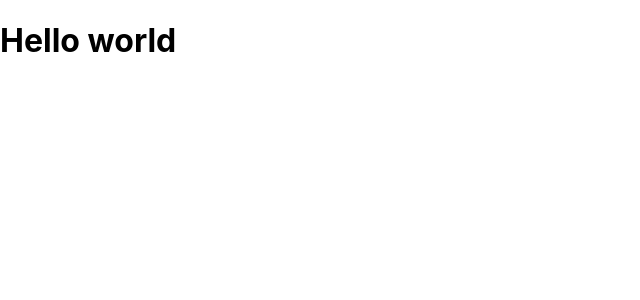
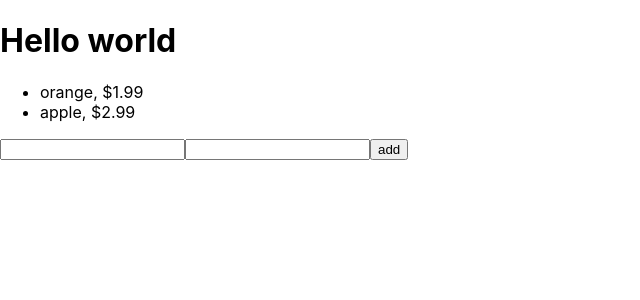
Before and after one commit to SoeLaPyaeHtun/react-ex, a React (Create React App) app: page / in a window 1280 px wide. Shown: the top 300 px of the page, without its empty margins (0-640 px from the left). Built offline with nearby package versions, Linux system fonts and the light colour scheme.

Commit message:
first exercise

```diff
--- a/src/App.js
+++ b/src/App.js
@@ -1,9 +1,55 @@
 import React from "react";
 
-class App extends React.Component{
+
+
+class Item extends React.Component{
   render(){
-    return <h1>Hello world</h1>
+    return <li>{this.props.name}, ${this.props.price}</li>
   }
 }
 
-export default App;
+
+
+class App extends React.Component{
+
+  state = {
+    items:[
+      {id:1,name:"orange",price:1.99},
+      {id:2,name:"apple",price:2.99},
+    ]
+  }
+
+  nameRef = React.createRef();
+  priceRef = React.createRef();
+
+  add = () => {
+
+    let id = this.state.items.length + 1
+    let name = this.nameRef.current.value;
+    let price = this.priceRef.current.value;
+    this.setState({
+      items:[
+        ...this.state.items,
+        {id,name,price}
+      ]
+    })
+  }
+
+  render() {
+    return (
+      <div>
+        <h1>Hello world</h1>
+        <ul>
+        {this.state.items.map(i => {
+          return <Item key={i.id} name={i.name} price={i.price} />
+        })}
+        </ul>
+        <input type="text" ref={this.nameRef} />
+        <input type="text" ref={this.priceRef} />
+        <button onClick={this.add}>add</button>
+      </div>
+    )
+  }
+}
+
+export default App
```
